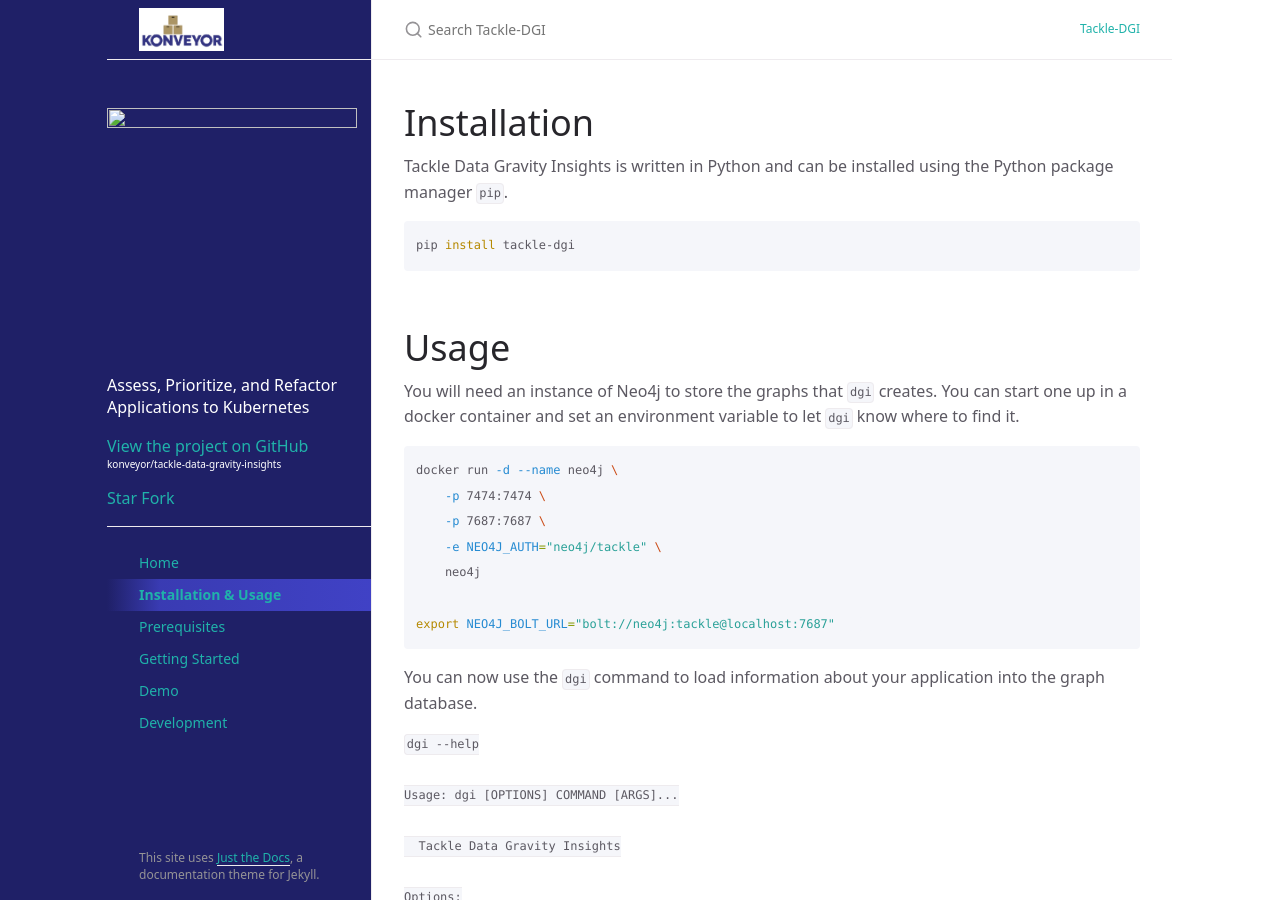
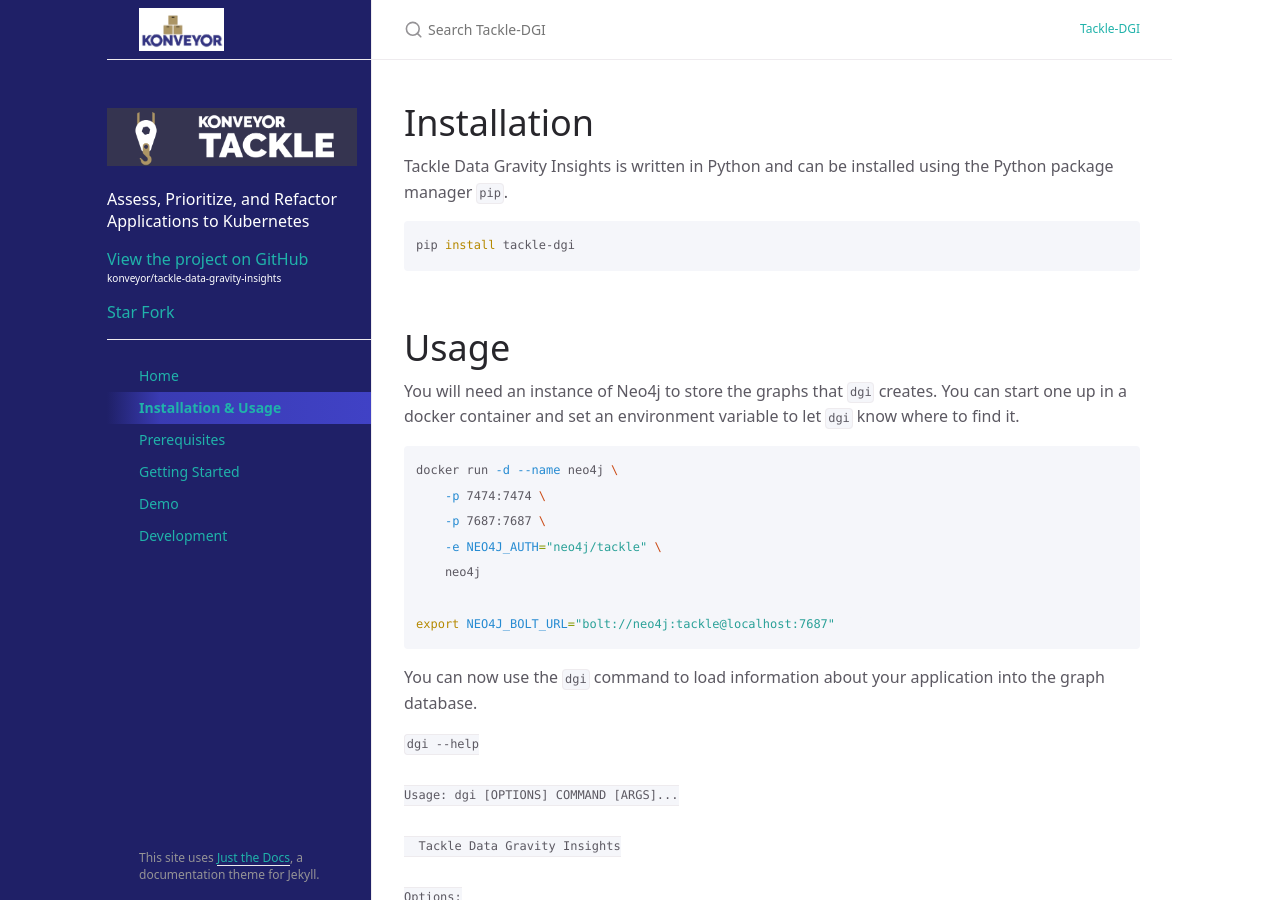
Before and after one commit to divsan93/dgi_docs, a Jekyll site: the page built from docs/usage.md, in a window 1280 px wide and 900 px high. Built offline with Jekyll 4.4.1, drawn with Linux system fonts in a browser that asks for light colours.

Commit message:
Update nav.html

```diff
--- a/_includes/nav.html
+++ b/_includes/nav.html
@@ -1,4 +1,4 @@
-<img src="../assets/images/tackle-img.png" width="250" height="250">
+<img src="../../assets/images/tackle-img.png" width="250" height="250">
 <p style="color:white; margin-right: 15px">Assess, Prioritize, and Refactor Applications to Kubernetes</p>
 <a href="https://github.com/konveyor/tackle-data-gravity-insights" class="navigation-list-link" >View the project on GitHub</a>
 <p style="font-size: 10px; color:white; margin-top:0">konveyor/tackle-data-gravity-insights<p>
```
